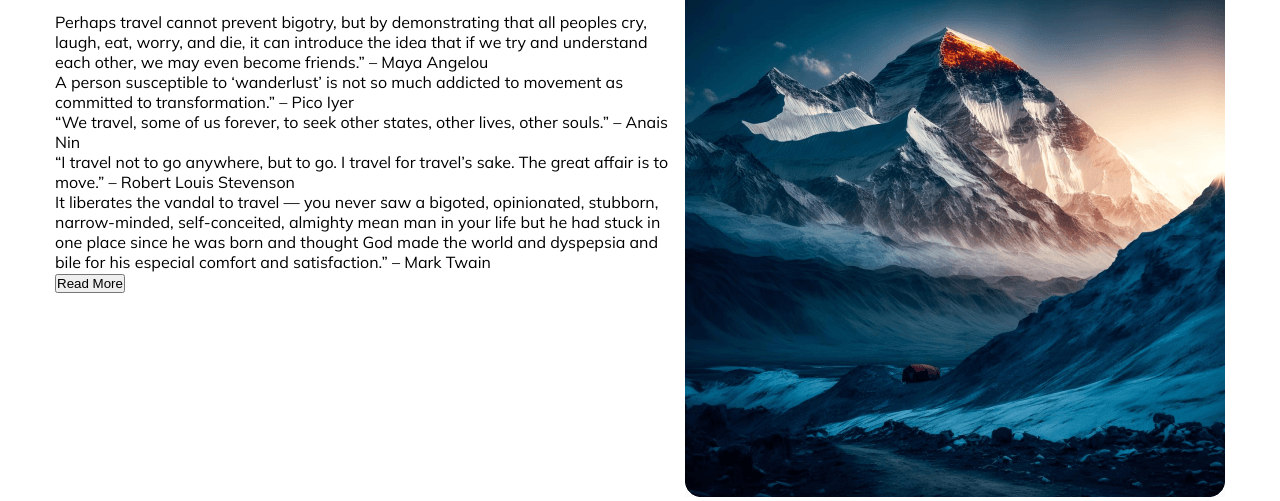
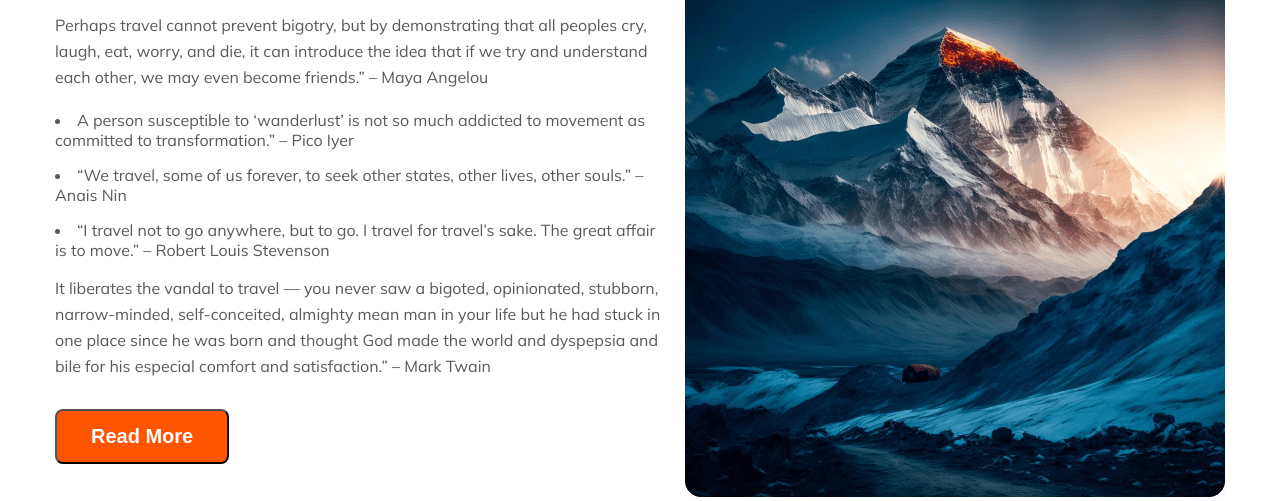
Before and after one commit to Mozammel111/Travel-website-for-assignment, a plain HTML site: page index.html in a window 1280 px wide. Shown: the part 679-1180 px from the top of the page. Drawn offline with Linux system fonts and the light colour scheme.

Commit message:
added popolar part

```diff
--- a/css/style.css
+++ b/css/style.css
@@ -139,6 +139,7 @@ body{
 
     display: flex;
     justify-content: space-between;
+    gap: 20px;
 
 }
 .left h2{
@@ -147,7 +148,29 @@ body{
     color: #131318;
     margin-bottom: 15px;
 }
+.left p{
+    font-size: 16px;
+    font-weight: 400;
+    line-height: 26px;
+    color: rgba(19, 19, 24, 0.70);
+    margin-bottom: 20px;
 
-
-
+}
+.left ul li{
+    list-style: inside;
+    font-size: 16px;
+    font-weight: 400;
+    color: rgba(19, 19, 24, 0.70);
+    margin-bottom: 15px;
+}
+.left .btn_popular{
+    font-size: 20px;
+    font-weight: 800;
+    text-align: center;
+    color: #FFF;
+    background-color: #FF5400;
+    padding: 14px 34px;
+    border-radius: 8px;
+    margin-top: 10px;
+}
 /* popular tour part end */
--- a/index.html
+++ b/index.html
@@ -78,14 +78,14 @@
                     <h2>Our Popular Tours</h2>
                     <p>Perhaps travel cannot prevent bigotry, but by demonstrating that all peoples cry, laugh, eat, worry, and die, it can introduce the idea that if we try and understand each other, we may even become friends.” – Maya Angelou</p>
                     <ul>
-                        <div>
+
                             <li>A person susceptible to ‘wanderlust’ is not so much addicted to movement as committed to transformation.”  – Pico Iyer</li>
                         <li>“We travel, some of us forever, to seek other states, other lives, other souls.” – Anais Nin</li>
                         <li>“I travel not to go anywhere, but to go. I travel for travel’s sake. The great affair is to move.” – Robert Louis Stevenson</li>
-                        </div>
+
                     </ul>
                         <p>It liberates the vandal to travel — you never saw a bigoted, opinionated, stubborn, narrow-minded, self-conceited, almighty mean man in your life but he had stuck in one place since he was born and thought God made the world and dyspepsia and bile for his especial comfort and satisfaction.” – Mark Twain</p>
-                        <button>Read More</button>
+                        <button class="btn_popular">Read More</button>
 
                 </div>
                 <div class="right">
```
